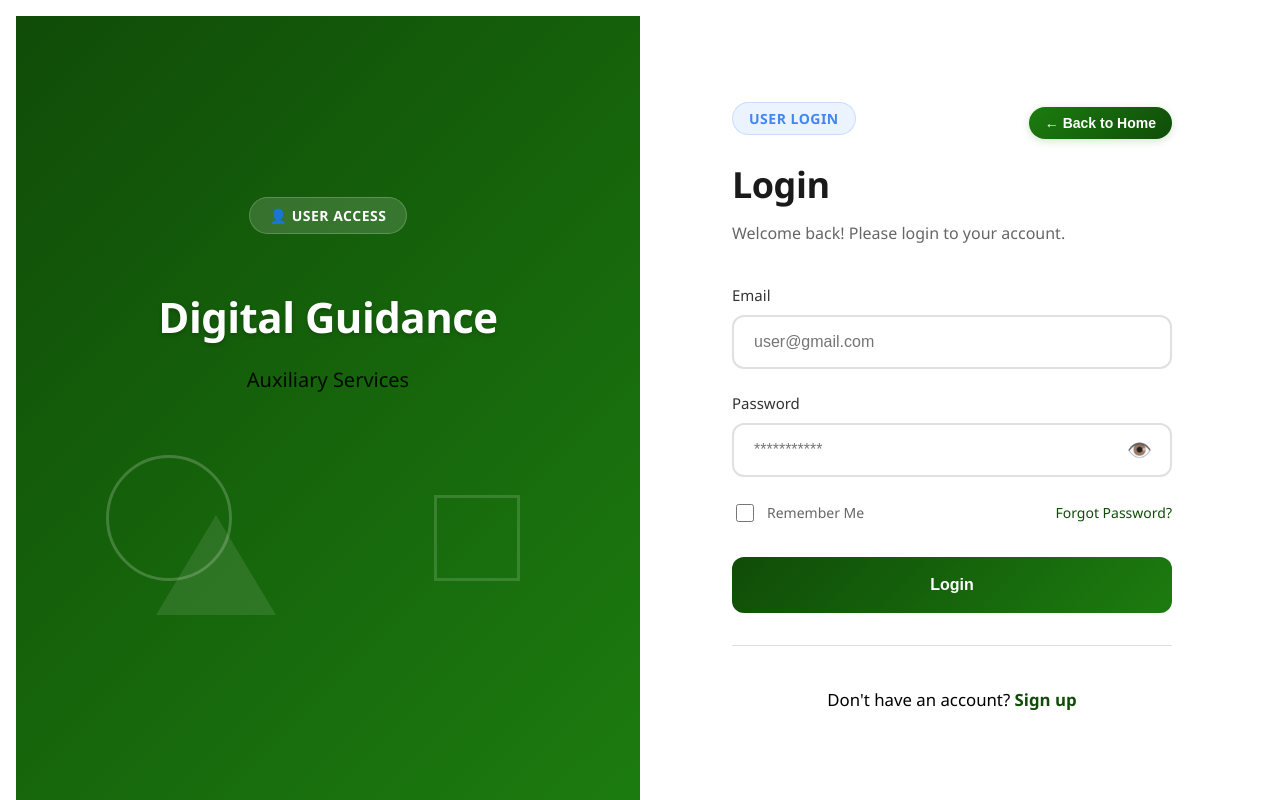
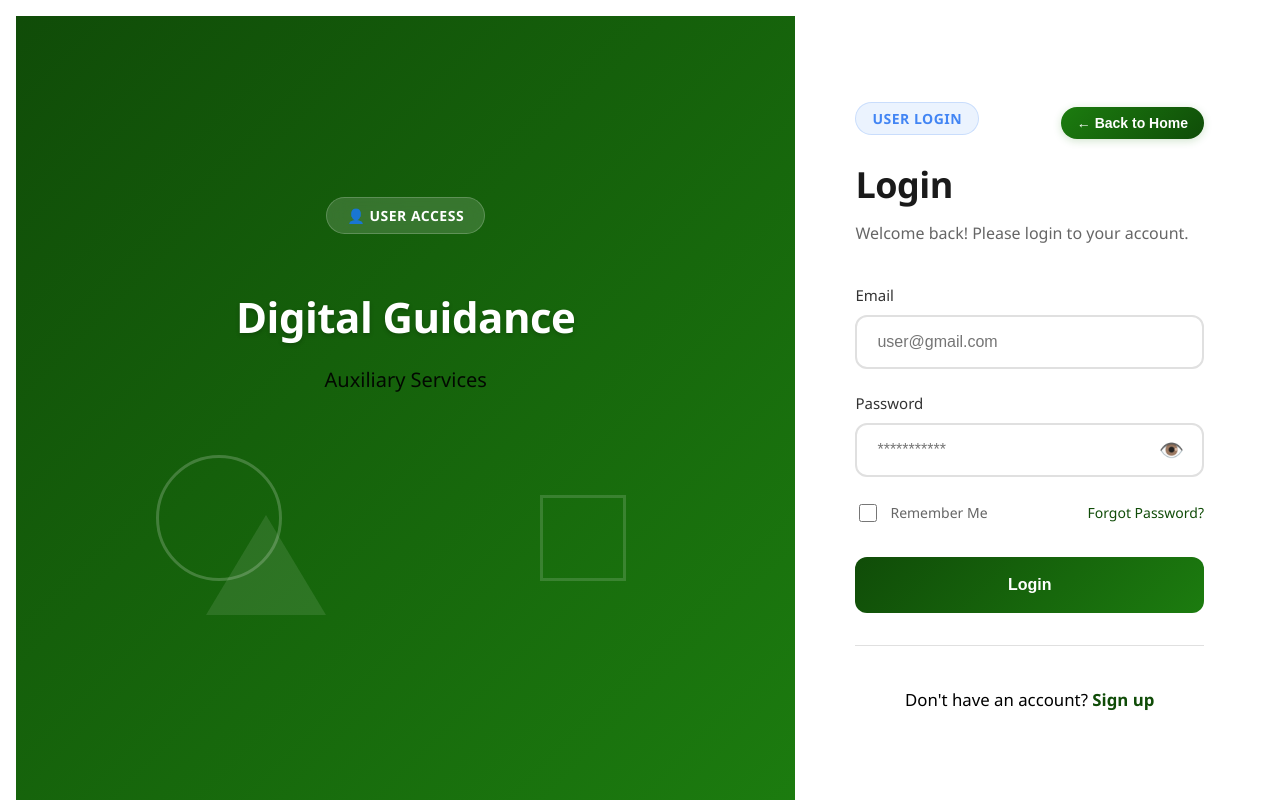
Before and after one commit to yzma-er/my-app, a React (Create React App) app: page /login in a window 1280 px wide. Built offline with nearby package versions, Linux system fonts and the light colour scheme.

Commit message:
Update LoginPage.css

```diff
--- a/src/pages/LoginPage.css
+++ b/src/pages/LoginPage.css
@@ -62,7 +62,7 @@
 
 /* --- Left Side - Image/Decoration --- */
 .auth-left-side {
-  flex: 1;
+  flex: 1.8;
   background: linear-gradient(135deg, #104C08 0%, #1C7C0F 100%);
   display: flex;
   align-items: center;
@@ -70,6 +70,10 @@
   padding: 40px;
   position: relative;
   overflow: hidden;
+}
+
+admin-left-side {
+  flex: 1.8 !important; /* Admin left side even wider */
 }
 
 .auth-image-placeholder {
```
